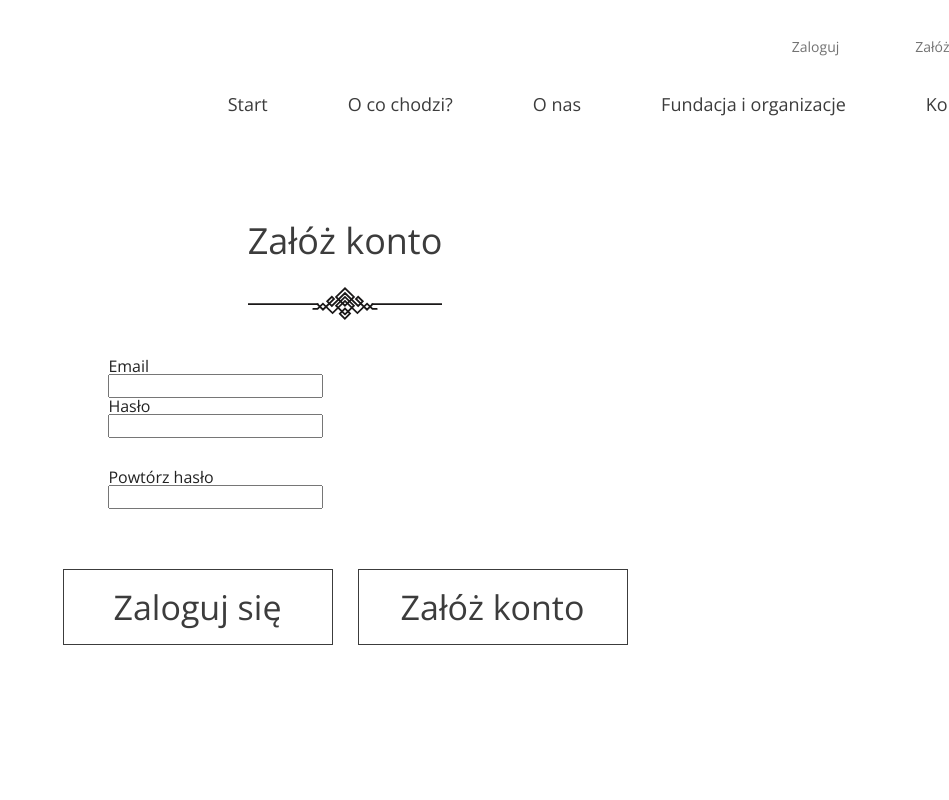
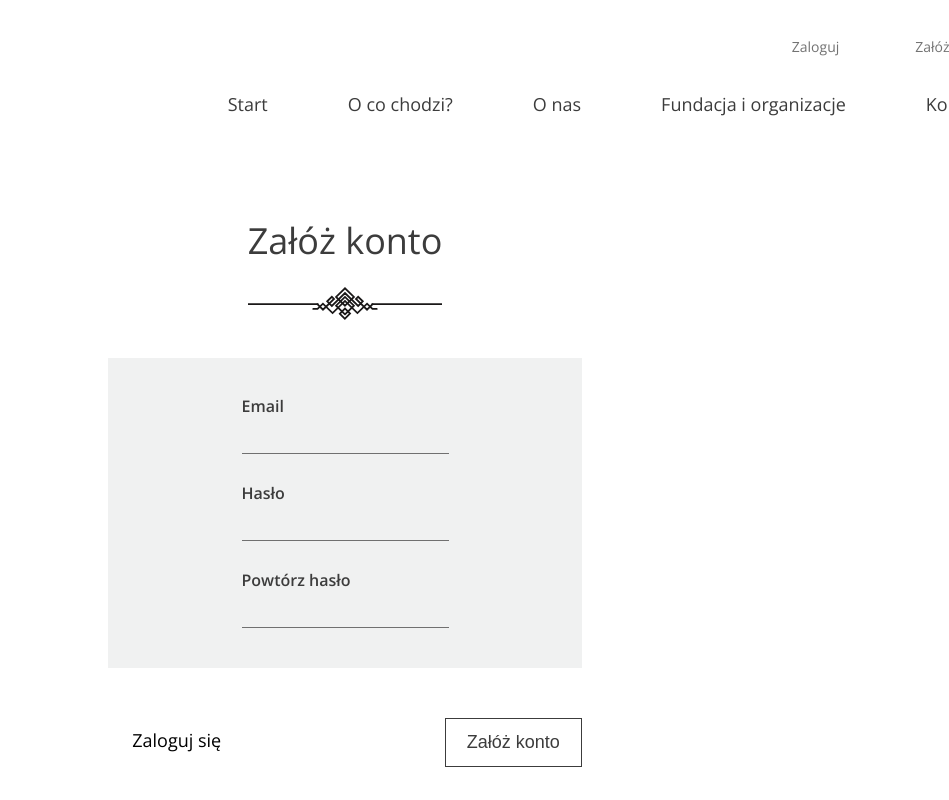
Before and after one commit to tomasz0705/Portfolio_Lab, a React (Create React App) app: page /register in a window 1280 px wide. Shown: the top 800 px of the page, without its empty margins (331-1280 px from the left). Built offline with nearby package versions, Linux system fonts and the light colour scheme.

Commit message:
Added validation to Register Component

```diff
--- a/package.json
+++ b/package.json
@@ -2,7 +2,6 @@
   "name": "portfolio-lab",
   "version": "0.1.0",
   "private": true,
-
   "dependencies": {
     "@testing-library/jest-dom": "^5.14.1",
     "@testing-library/react": "^11.2.7",
--- a/src/components/Login.js
+++ b/src/components/Login.js
@@ -59,7 +59,7 @@ function Login() {
                                         </label><br/>
                                         <input type="text" name="email" value={form.email} className="login__input" onChange={handleChange} /><br/>
                                         {error.email === true ? (
-                                            <span className="error-message">Podane imię jest nieprawidłowe!</span>
+                                            <span className="error-message">Podany email jest nieprawidłowy!</span>
                                         ) : (
                                             ""
                                         )}
--- a/src/components/Register.js
+++ b/src/components/Register.js
@@ -1,10 +1,47 @@
-import React from 'react';
+import React, { useState } from 'react';
 import { Link } from 'react-router-dom';
 import { NavHashLink } from 'react-router-hash-link';
 import ButtonLink from './buttons/ButtonLink';
 import SectionHeader from './section-decoration/SectionDecoration';
+import validateEmail from './validateEmail';
 
 function Register() {
+    const [form, setForm] = useState({
+        email: "",
+        password: "",
+        password2: ""
+    });
+    const [error, setError] = useState({
+        email: false,
+        password: false,
+        password2: false,
+        notTheSame: false
+    });
+
+    const handleChange = (event) => {
+        const { name, value } = event.target;
+        setForm((prevForm) => ({ ...prevForm, [name]: value}));
+    }
+
+    const handleSubmit = (event) => {
+        event.preventDefault();
+        if(!form.email || !validateEmail(form.email)) {
+            setError((prev) => ({ ...prev, email: true}));
+        } else setError((prev) => ({ ...prev, email: false}));
+
+        if(!form.password || form.password.length < 6) {
+            setError((prev) => ({ ...prev, password: true}));
+        } else setError((prev) => ({ ...prev, password: false}));
+
+        if(!form.password2 || form.password2.length < 6) {
+            setError((prev) => ({ ...prev, password2: true}));
+        } else setError((prev) => ({ ...prev, password2: false}));
+
+        if(form.password !== form.password2) {
+            setError((prev) => ({ ...prev, notTheSame: true}));
+        } else setError((prev) => ({ ...prev, notTheSame: false}));
+    }
+
     return(
         <div className="login register">
             <div className="login__container register__container container">
@@ -25,31 +62,62 @@ function Register() {
                     <div className="login__menu">
                         <SectionHeader text1={"Załóż konto"}/>
                         <div className="menu__form">
-                            <form>
+                            <form onSubmit={handleSubmit}>
+                                <div className="form__inputs">
                                     <div className="form__input">
                                         <label>
                                             Email
                                         </label><br/>
-                                    <input type="text" name="email" className="login__input" />
+                                        <input type="text" name="email" value={form.email} className="login__input" onChange={handleChange}/><br/>
+                                        {error.email === true ? (
+                                            <span className="error-message">Podany email jest nieprawidłowy!</span>
+                                        ) : (
+                                            ""
+                                        )}
                                     </div>
                                     <div className="form__input">
                                         <label>
                                             Hasło
                                         </label><br/>
-                                    <input type="password" name="password" className="login__input" />
+                                        <input type="password" name="password" value={form.password} className="login__input" onChange={handleChange}/><br/>
+                                        {error.password === true ? (
+                                            <div>
+                                                <span className="error-message">Podane hasło jest nieprawidłowe!</span><br/>
+                                            </div>
+                                        ) : (
+                                            ""
+                                        )}
+                                        {error.notTheSame === true ? (
+                                            <span className="error-message">Hasła nie są identyczne!</span>
+                                        ) : (
+                                            ""
+                                        )}
                                     </div>
                                     <div className="form__input">
                                         <label>
                                             Powtórz hasło
                                         </label><br/>
-                                    <input type="password" name="password" className="login__input" />
+                                        <input type="password" name="password2" value={form.password2} className="login__input" onChange={handleChange}/><br/>
+                                        {error.password2 === true ? (
+                                            <div>
+                                                <span className="error-message">Podane hasło jest nieprawidłowe!</span><br/>
                                             </div>
-                            </form>
+                                        ) : (
+                                            ""
+                                        )}
+                                        {error.notTheSame === true ? (
+                                            <span className="error-message">Hasła nie są identyczne!</span>
+                                        ) : (
+                                            ""
+                                        )}
                                     </div>
                                 </div>
                                 <div className="header__buttons">
                                     <ButtonLink path={"/login"} text={"Zaloguj się"}/>
-                        <ButtonLink path={"/register"} text={"Załóż konto"}/>
+                                    <button type="submit">Załóż konto</button>
+                                </div>
+                            </form>
+                        </div>
                     </div>
                 </div>
             </div>
```
Also changed, not shown: src/components/NavBar.js (added). Lines whose indentation alone changed are shown as unchanged.
